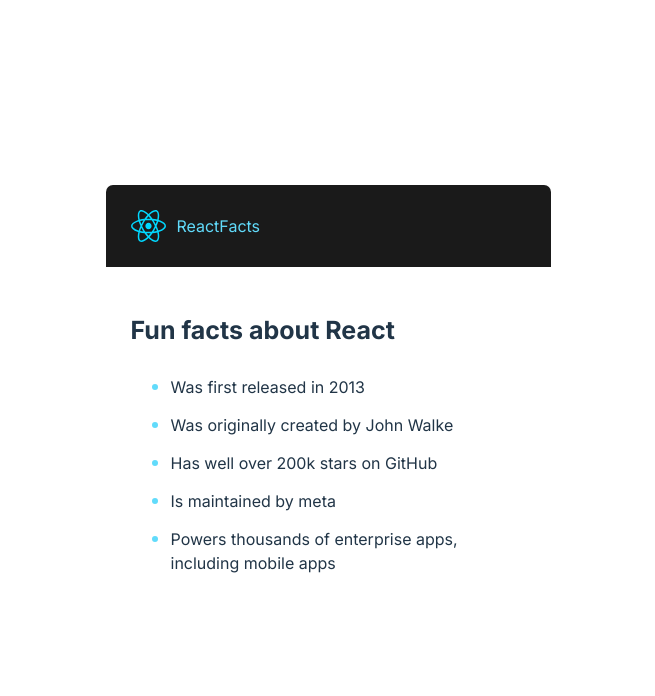
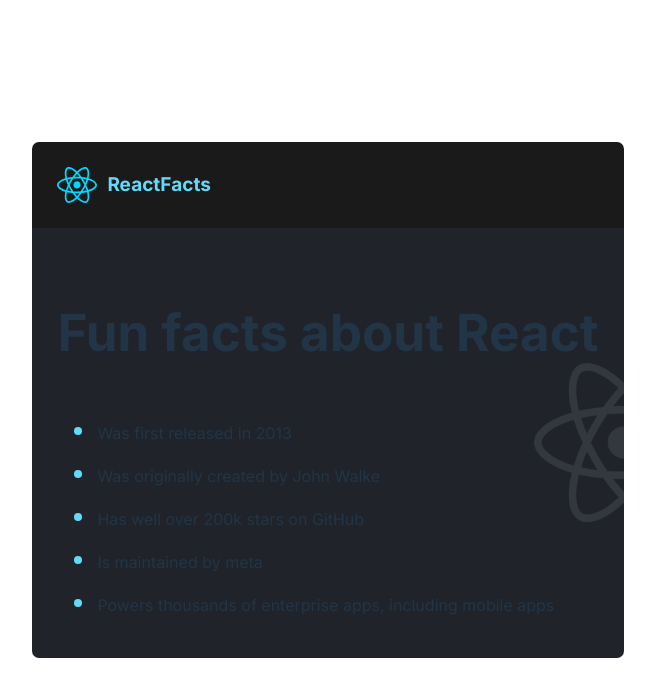
Before and after one commit to Sabare1/React-Projects, a React (Vite) app in the folder first-react/: page / in a window 1280 px wide. Shown: the top 696 px of the page, without its empty margins (312-967 px from the left). Built offline with nearby package versions, Linux system fonts and the light colour scheme.

Commit message:
remaning with some final touches

```diff
--- a/first-react/src/Navbar.jsx
+++ b/first-react/src/Navbar.jsx
@@ -5,10 +5,10 @@
         <header>
             <nav>
                 <main className="logo-container">
-                    <img src={reactLogo} alt="react logo" /><span id="logo-name">ReactFacts</span>
+                    <img src={reactLogo} alt="react logo" className="logo"/><span id="logo-name">ReactFacts</span>
                 </main>
                 <section className="facts-container">
-                    <h2>Fun facts about React</h2>
+                    <h1>Fun facts about React</h1>
                     <ul className="react-facts">
                         <li className="fact">Was first released in 2013</li>
                         <li className="fact">Was originally created by John Walke</li>
--- a/first-react/src/index.css
+++ b/first-react/src/index.css
@@ -75,7 +75,7 @@
 }
 
 #root{
-  min-height: 190px;
+  min-height: 300px;
   min-width: 325px;
   border: 3px solid white;
   border-radius: 10px;
@@ -83,8 +83,17 @@
 }
 
 .facts-container{
-  max-width: 395px;
+  min-width: 325px;
   padding: 25px;
+  background-image: url(./assets/react-logo-half.png);
+  background-repeat: no-repeat;
+  background-position: right;
+  background-color: #20232A;
+  background-size: 90px;
+}
+
+.logo{
+  width: 40px;
 }
 
 .logo-container{
@@ -97,6 +106,8 @@
 #logo-name{
   margin-left: 10px;
   color: #61DBFB;
+  font-weight: 700;
+  font-size:19px;
 }
 
 .fact{
@@ -105,9 +116,9 @@
 
 .fact::marker{
   color:#61DBFB;
-  font-size: 20px;
+  font-size: 25px;
 }
 
-h2{
-  font-size: 25px;
+h1{
+
 }
```
Also changed, not shown: first-react/src/assets/react-logo-half.png (added).
